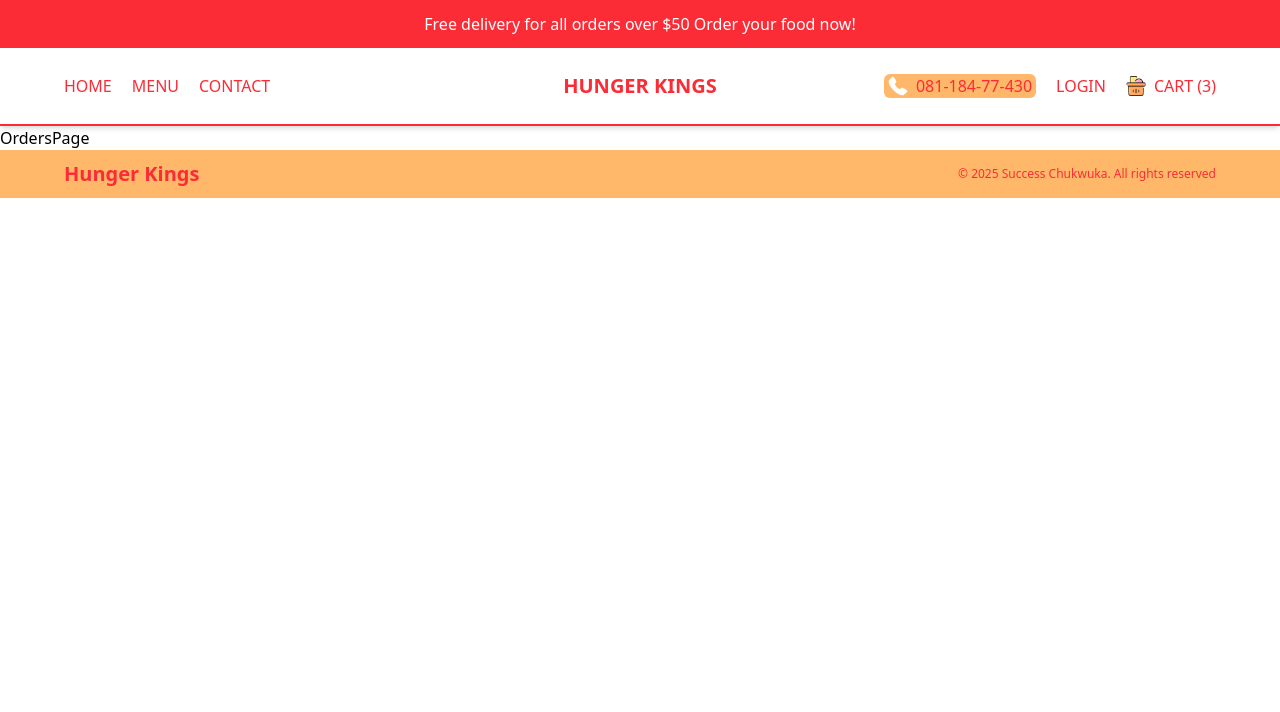
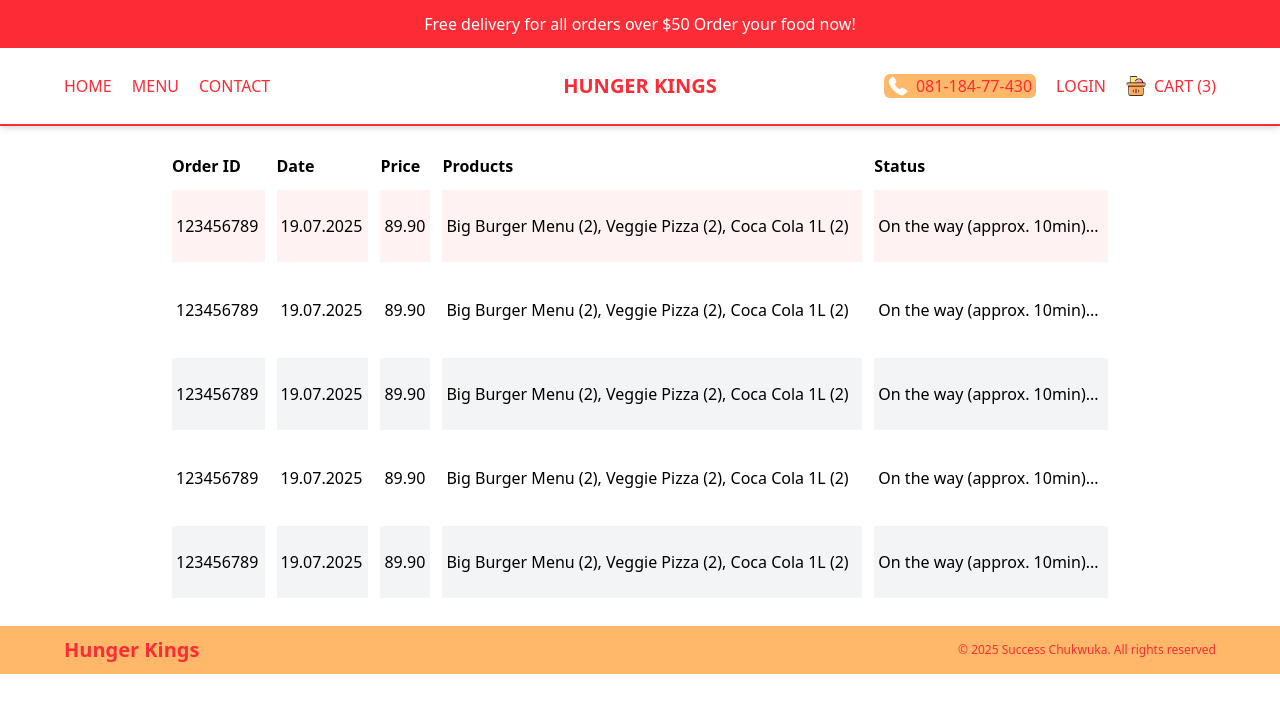
Before and after one commit to jehovah-son/Hunger-King, a Next.js app: page /orders in a window 1280 px wide. Shown: the top 712 px of the page. Built offline with nearby package versions, Linux system fonts and the light colour scheme.

Commit message:
`Added table layout for orders page and updated menu component with navigation and links`

```diff
--- a/src/app/orders/page.tsx
+++ b/src/app/orders/page.tsx
@@ -1,5 +1,71 @@
 import React from "react";
 
 export default function OrdersPage() {
-  return <div>OrdersPage</div>;
+  return (
+    <div className="p-4 lg:px-20 xl:px-40">
+      <table className="w-full border-separate border-spacing-3">
+        <thead>
+          <tr className="text-left">
+            <th className="hidden md:block">Order ID</th>
+            <th>Date</th>
+            <th>Price</th>
+            <th className="hidden md:block">Products</th>
+            <th>Status</th>
+          </tr>
+        </thead>
+        <tbody>
+          {/* tr mean table role */}
+          <tr className="text-sm md:text-base bg-red-50">
+            <td className="hidden md:block py-6 px-1">123456789</td>
+            <td className="py-6 px-1">19.07.2025</td>
+            <td className="py-6 px-1">89.90</td>
+            <td className="hidden md:block py-6 px-1">
+              Big Burger Menu (2), Veggie Pizza (2), Coca Cola 1L (2)
+            </td>
+            <td className="py-6 px-1">On the way (approx. 10min)...</td>
+          </tr>
+          {/* tr mean table role */}
+          <tr className="text-sm md:text-base odd:bg-gray-100">
+            <td className="hidden md:block py-6 px-1">123456789</td>
+            <td className="py-6 px-1">19.07.2025</td>
+            <td className="py-6 px-1">89.90</td>
+            <td className="hidden md:block py-6 px-1">
+              Big Burger Menu (2), Veggie Pizza (2), Coca Cola 1L (2)
+            </td>
+            <td className="py-6 px-1">On the way (approx. 10min)...</td>
+          </tr>
+          {/* tr mean table role */}
+          <tr className="text-sm md:text-base odd:bg-gray-100">
+            <td className="hidden md:block py-6 px-1">123456789</td>
+            <td className="py-6 px-1">19.07.2025</td>
+            <td className="py-6 px-1">89.90</td>
+            <td className="hidden md:block py-6 px-1">
+              Big Burger Menu (2), Veggie Pizza (2), Coca Cola 1L (2)
+            </td>
+            <td className="py-6 px-1">On the way (approx. 10min)...</td>
+          </tr>
+          {/* tr mean table role */}
+          <tr className="text-sm md:text-base odd:bg-gray-100">
+            <td className="hidden md:block py-6 px-1">123456789</td>
+            <td className="py-6 px-1">19.07.2025</td>
+            <td className="py-6 px-1">89.90</td>
+            <td className="hidden md:block py-6 px-1">
+              Big Burger Menu (2), Veggie Pizza (2), Coca Cola 1L (2)
+            </td>
+            <td className="py-6 px-1">On the way (approx. 10min)...</td>
+          </tr>
+          {/* tr mean table role */}
+          <tr className="text-sm md:text-base odd:bg-gray-100">
+            <td className="hidden md:block py-6 px-1">123456789</td>
+            <td className="py-6 px-1">19.07.2025</td>
+            <td className="py-6 px-1">89.90</td>
+            <td className="hidden md:block py-6 px-1">
+              Big Burger Menu (2), Veggie Pizza (2), Coca Cola 1L (2)
+            </td>
+            <td className="py-6 px-1">On the way (approx. 10min)...</td>
+          </tr>
+        </tbody>
+      </table>
+    </div>
+  );
 }
--- a/src/component/Menu.tsx
+++ b/src/component/Menu.tsx
@@ -1,5 +1,86 @@
-import React from "react";
+"use client";
+import Image from "next/image";
+import Open from "../../public/open.png";
+import Close from "../../public/close.png";
+import { useState } from "react";
+import Link from "next/link";
+import CartIcon from "@/component/CartIcon";
+
+const Links = [
+  {
+    id: 1,
+    title: "Homepage",
+    url: "/",
+  },
+  {
+    id: 2,
+    title: "Menu",
+    url: "/menu",
+  },
+  {
+    id: 3,
+    title: "Working Hours",
+    url: "/",
+  },
+  {
+    id: 4,
+    title: "Contact",
+    url: "/",
+  },
+];
 
 export default function Menu() {
-  return <div>Menu</div>;
+  const [open, setOpen] = useState(false);
+
+  const User = false;
+
+  return (
+    <div>
+      {
+        //if it not open show this image the ! means not
+        !open ? (
+          <Image
+            src={Open}
+            alt="navOpen"
+            width={20}
+            height={20}
+            onClick={() => setOpen(true)}
+          />
+        ) : (
+          // if open show this image
+          <Image
+            src={Close}
+            alt="navClose"
+            width={20}
+            height={20}
+            onClick={() => setOpen(false)}
+          />
+        )
+      }
+      {/* create a condition here show all this below if it only open */}
+      {open && (
+        <div className="bg-red-500 text-white absolute left-0 top-24 h-[calc(100vh-6rem)] w-full flex flex-col gap-8 items-center justify-center text-3xl z-10">
+          {Links.map((link) => (
+            <Link href={link.url} key={link.id} onClick={() => setOpen(false)}>
+              {link.title}
+            </Link>
+          ))}
+          {/* Login and orders */}
+          {User ? (
+            <Link href="/" onClick={() => setOpen(false)}>
+              Orders
+            </Link>
+          ) : (
+            <Link href="/orders" onClick={() => setOpen(false)}>
+              Login
+            </Link>
+          )}
+          {/* cart */}
+          <Link href="/cart" onClick={() => setOpen(false)}>
+            <CartIcon />
+          </Link>
+        </div>
+      )}
+    </div>
+  );
 }
```
